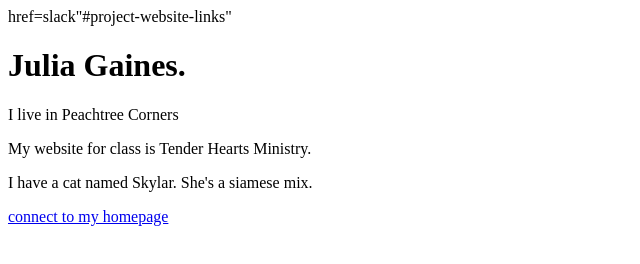
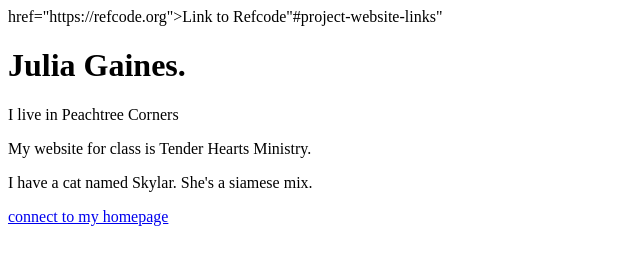
Before and after one commit to Juliakg/juliakg.github.io, a plain HTML site: page about.html in a window 1280 px wide. Shown: the whole page, without its empty margins (0-640 px from the left). Drawn offline with Linux system fonts and the light colour scheme.

Commit message:
linking
another better try.

```diff
--- a/about.html
+++ b/about.html
@@ -8,7 +8,7 @@
 
   </head>
   <body>
-    <a> href=slack"#project-website-links"</a>
+    <a> href="https://refcode.org">Link to Refcode"#project-website-links"</a>
   <h1>Julia Gaines.</h1>
   <p>I live in Peachtree Corners</p>
 <p>My website for class is Tender Hearts Ministry.</p>
```
